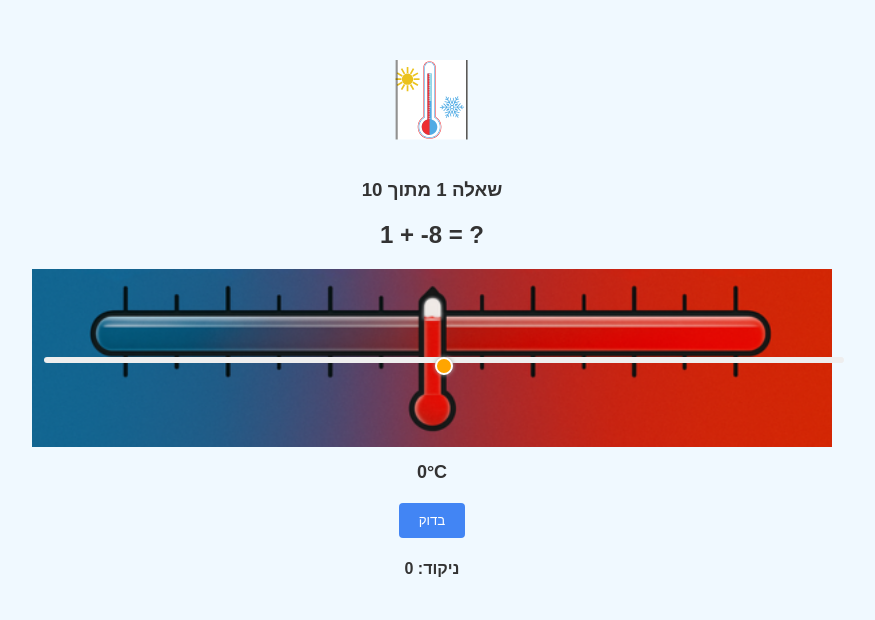
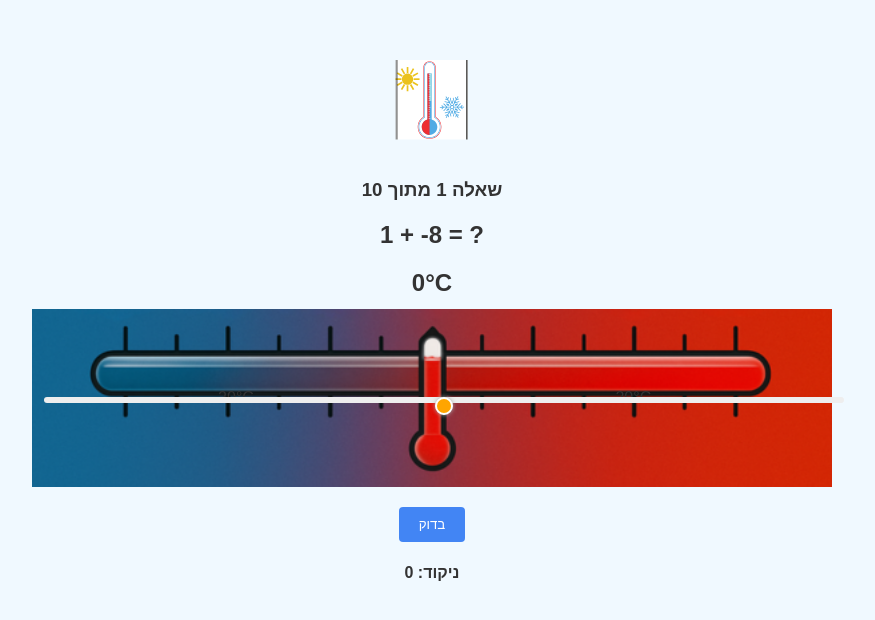
Before and after one commit to yaniv1223/Math_Game, a React (Vite) app: page / in a window 1280 px wide. Both pictures are taken after a click on the button "משחק יחיד". Shown: the top 620 px of the page, without its empty margins (208-1083 px from the left). Built offline with nearby package versions, Linux system fonts and the light colour scheme.

Commit message:
Update Thermometer.jsx

```diff
--- a/src/components/Thermometer.jsx
+++ b/src/components/Thermometer.jsx
@@ -1,3 +1,4 @@
+import React from 'react';
 import './Thermometer.css';
 import thermometerBg from '../assets/thermometer-bg.png';
 
@@ -7,11 +8,16 @@ function Thermometer({ userAnswer, setUserAnswer, disabled }) {
 
   return (
     <div className="thermometer-container">
+      {/* Show the selected value above the thermometer */}
+      <div className="selected-value" style={{ marginBottom: 12, fontWeight: 'bold', fontSize: 24 }}>
+        {userAnswer}°C
+      </div>
       <div className="thermometer-bg-wrapper">
         <img src={thermometerBg} alt="Thermometer Background" className="thermometer-bg" />
 
         <div className="scale-overlay" style={{ pointerEvents: 'none' }}>
-          {/* Optionally, you can add min/max labels here */}
+          <span className="min-label">{min}°C</span>
+          <span className="max-label">{max}°C</span>
         </div>
 
         <input
@@ -22,12 +28,17 @@ function Thermometer({ userAnswer, setUserAnswer, disabled }) {
           onChange={e => setUserAnswer(Number(e.target.value))}
           disabled={disabled}
           className="thermometer-slider"
-          style={{ width: '100%', position: 'absolute', top: '50%', left: 0, right: 0, transform: 'translateY(-50%)', zIndex: 2, pointerEvents: 'auto' }}
+          style={{
+            width: '100%',
+            position: 'absolute',
+            top: '50%',
+            left: 0,
+            right: 0,
+            transform: 'translateY(-50%)',
+            zIndex: 2,
+            pointerEvents: disabled ? 'none' : 'auto'
+          }}
         />
-      </div>
-
-      <div className="selected-value">
-        {userAnswer}°C
       </div>
     </div>
   );
```
